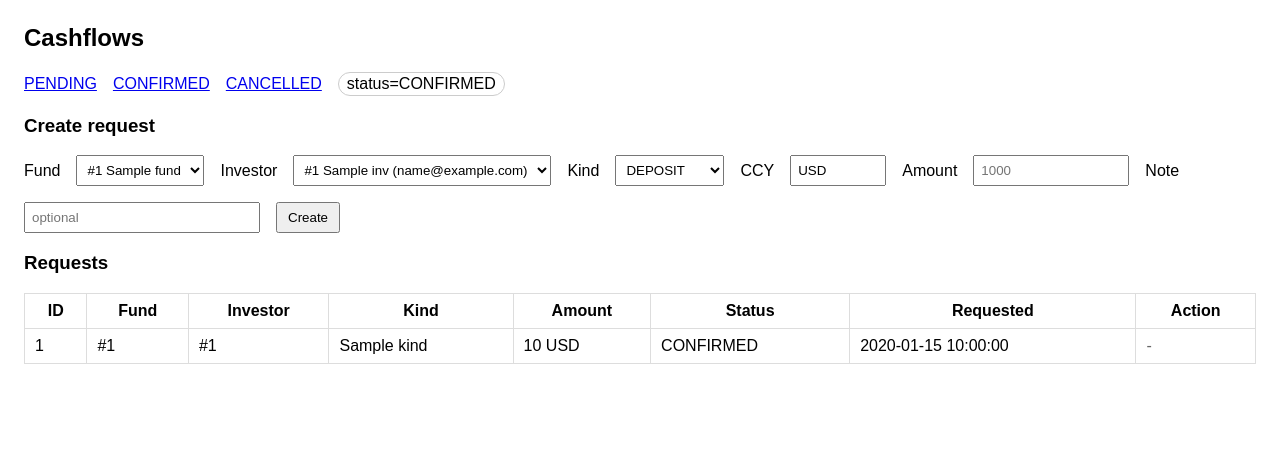
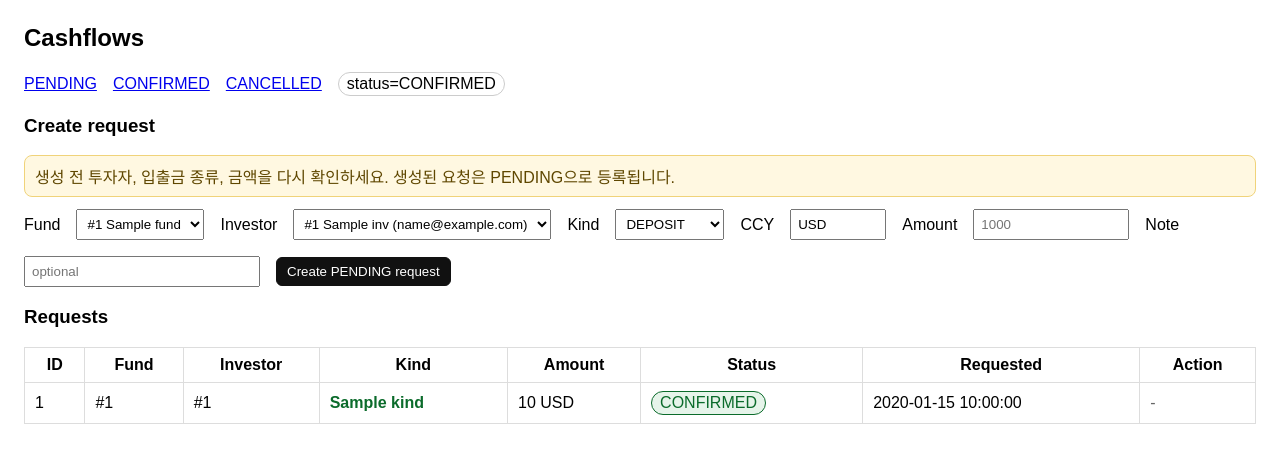
Before and after one commit to bhyeh56-sys/rpq-portal, a FastAPI app: template templates/admin/cashflows.html in a window 1280 px wide. Shown: the top 463 px of the page. Run offline with FastAPI, Linux system fonts and the light colour scheme; the template is opened without the code that fills it: most values are stand-ins (such as "Sample title", 1, 10 or a date in 2020).

Commit message:
Improve cashflow action safety prompts

```diff
--- a/templates/admin/cashflows.html
+++ b/templates/admin/cashflows.html
@@ -10,8 +10,18 @@
     table { border-collapse: collapse; margin-top: 12px; width: 100%; }
     th, td { border: 1px solid #ddd; padding: 8px 10px; }
     .muted { color:#666; }
-    .btn { padding: 6px 10px; cursor:pointer; }
+    .notice { background:#fff8e1; border:1px solid #f0d37a; color:#5f4700; padding:8px 10px; border-radius:8px; margin:8px 0 12px; }
+    .btn { padding: 6px 10px; border:1px solid #444; border-radius:6px; cursor:pointer; background:#fff; color:#111; }
+    .btn-confirm { background:#0b6b2b; border-color:#0b6b2b; color:#fff; }
+    .btn-cancel { background:#fff; border-color:#b00020; color:#b00020; }
+    .btn-create { background:#111; border-color:#111; color:#fff; }
     .pill { display:inline-block; padding:2px 8px; border:1px solid #ccc; border-radius: 999px; }
+    .status-pending { background:#fff3cd; border-color:#d6a300; color:#5f4700; }
+    .status-confirmed { background:#e6f4ea; border-color:#0b6b2b; color:#0b6b2b; }
+    .status-cancelled { background:#f8d7da; border-color:#b00020; color:#b00020; }
+    tr.pending-row { background:#fffdf3; }
+    .kind-withdraw { color:#b00020; font-weight:700; }
+    .kind-deposit { color:#0b6b2b; font-weight:700; }
   </style>
 </head>
 <body>
@@ -25,6 +35,9 @@
   </div>
 
   <h3>Create request</h3>
+  <div class="notice">
+    생성 전 투자자, 입출금 종류, 금액을 다시 확인하세요. 생성된 요청은 PENDING으로 등록됩니다.
+  </div>
   <form method="post" action="/admin/cashflows">
     <div class="row">
       <label>Fund</label>
@@ -55,7 +68,7 @@
 
       <label>Note</label>
       <input name="note" placeholder="optional" style="width:220px;">
-      <button class="btn" type="submit">Create</button>
+      <button class="btn btn-create" type="submit">Create PENDING request</button>
     </div>
   </form>
 
@@ -68,21 +81,37 @@
     </thead>
     <tbody>
       {% for f in flows %}
-        <tr>
+        <tr class="{% if f.status == 'PENDING' %}pending-row{% endif %}">
           <td>{{ f.id }}</td>
           <td>#{{ f.fund_id }} {{ fund_map[f.fund_id].name if f.fund_id in fund_map else '' }}</td>
           <td>#{{ f.investor_id }} {{ inv_map[f.investor_id].name if f.investor_id in inv_map else '' }}</td>
-          <td>{{ f.kind }}</td>
+          <td>
+            <span class="{% if f.kind == 'WITHDRAW' %}kind-withdraw{% else %}kind-deposit{% endif %}">
+              {{ f.kind }}
+            </span>
+          </td>
           <td>{{ f.amount }} {{ f.currency }}</td>
-          <td>{{ f.status }}</td>
+          <td>
+            <span class="pill {% if f.status == 'PENDING' %}status-pending{% elif f.status == 'CONFIRMED' %}status-confirmed{% elif f.status == 'CANCELLED' %}status-cancelled{% endif %}">
+              {{ f.status }}
+            </span>
+          </td>
           <td>{{ f.requested_at }}</td>
           <td>
             {% if f.status == 'PENDING' %}
               <form style="display:inline;" method="post" action="/admin/cashflows/{{ f.id }}/confirm">
-                <button class="btn" type="submit">Confirm</button>
+                <button
+                  class="btn btn-confirm"
+                  type="submit"
+                  onclick="return confirm('Confirm this pending cashflow? Review the investor, kind, and amount in this row before continuing.');"
+                >Confirm and post</button>
               </form>
               <form style="display:inline;" method="post" action="/admin/cashflows/{{ f.id }}/cancel">
-                <button class="btn" type="submit">Cancel</button>
+                <button
+                  class="btn btn-cancel"
+                  type="submit"
+                  onclick="return confirm('Cancel this pending cashflow request? Review the investor, kind, and amount in this row before continuing.');"
+                >Cancel request</button>
               </form>
             {% else %}
               <span class="muted">-</span>
```
